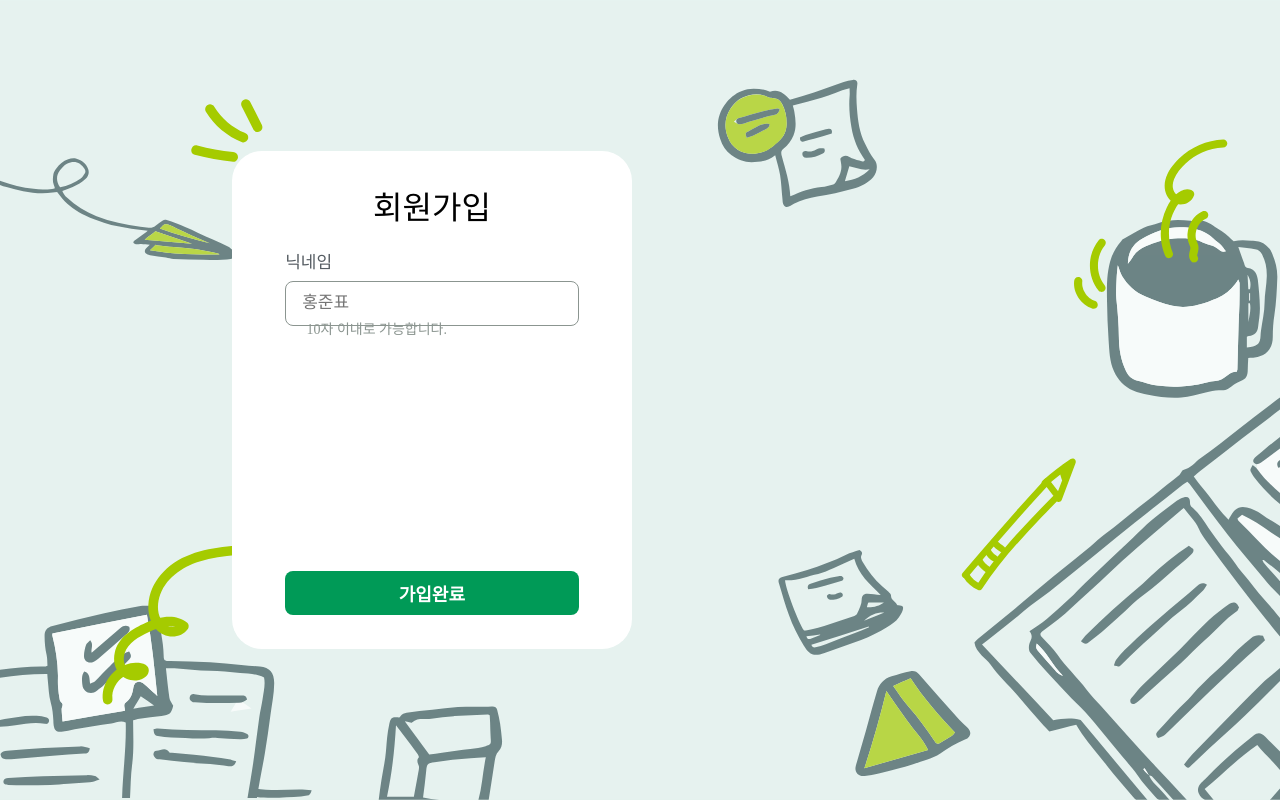
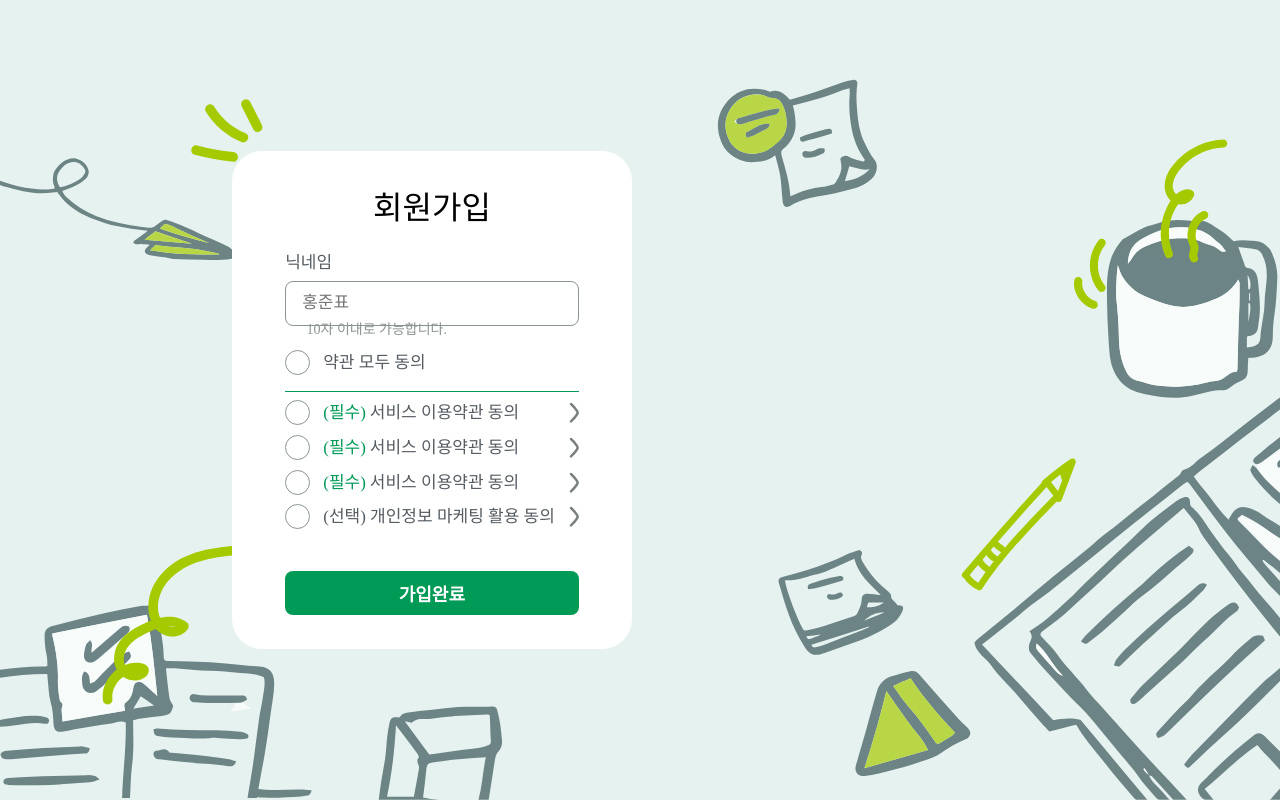
Before and after one commit to chohyundon/waffle-hyungdonless-frontEnd, a React (Vite) app: page /signup/step3 in a window 1280 px wide. Built offline with nearby package versions, Linux system fonts and the light colour scheme; no server answers; a web font is replaced by a local one.

Commit message:
Feat : 회원가입 form 수정(Donny: 1월 24일 21시30분)

```diff
--- a/src/components/SignUp/SignUpFormSecondStep.tsx
+++ b/src/components/SignUp/SignUpFormSecondStep.tsx
@@ -6,7 +6,7 @@ export function SignUpFormSecondStep() {
     <main className={styles.secondStepContainer}>
       <h1 className={styles.title}>회원가입</h1>
       <SignUpSecondForm/>
-      <SignUpStep/>
+      <SignUpStep label={'본인인증'} number={2}/>
     </main>
   )
 }
--- a/src/components/SignUp/SignUpFormThirdStep.tsx
+++ b/src/components/SignUp/SignUpFormThirdStep.tsx
@@ -1,11 +1,37 @@
 import {SignUpThirdForm} from "../index.ts";
 import styles from './SignUpThirdForm.module.css'
+import Circle from '../../assets/circle.svg'
+import rightButton from '../../assets/rightButton.svg'
 
 export function SignUpFormThirdStep() {
   return (
     <main className={styles.mainContainer}>
       <h1 className={styles.title}>회원가입</h1>
-      <SignUpThirdForm />
+      <SignUpThirdForm/>
+      <div className={styles.checkContainer}>
+        <img src={Circle} alt={'확인 체크'}/>
+        <span className={styles.fonts}>약관 모두 동의</span>
+      </div>
+      <div className={styles.bottomCheckContainer}>
+        <img src={Circle} alt={'확인 체크'}/>
+        <span className={styles.fonts}><p className={styles.boldFonts}>(필수)</p>  서비스 이용약관 동의</span>
+        <img src={rightButton} alt="rightButton" className={styles.icon}/>
+      </div>
+      <div className={styles.bottomCheckContainer1}>
+        <img src={Circle} alt={'확인 체크'}/>
+        <span className={styles.fonts}><p className={styles.boldFonts}>(필수)</p>  서비스 이용약관 동의</span>
+        <img src={rightButton} alt="rightButton" className={styles.icon}/>
+      </div>
+      <div className={styles.bottomCheckContainer2}>
+        <img src={Circle} alt={'확인 체크'}/>
+        <span className={styles.fonts}><p className={styles.boldFonts}>(필수)</p> 서비스 이용약관 동의</span>
+        <img src={rightButton} alt="rightButton" className={styles.icon}/>
+      </div>
+      <div className={styles.bottomCheckContainer3}>
+        <img src={Circle} alt={'확인 체크'}/>
+        <span className={styles.fonts}>(선택) 개인정보 마케팅 활용 동의</span>
+        <img src={rightButton} alt="rightButton" className={styles.icon}/>
+      </div>
     </main>
   )
 }
--- a/src/components/SignUp/SignUpStep.tsx
+++ b/src/components/SignUp/SignUpStep.tsx
@@ -1,8 +1,12 @@
 import signUpProcedure from '../../assets/signUpProcedure.svg';
 import noneSignUpProcedure from '../../assets/noneSignUpProcedure.svg';
 import styles from './SginUp.module.css'
+import {useLocation} from "react-router";
 
 export const SignUpStep = () => {
+
+  const location = useLocation();
+  console.log(location);
   const repeatImages = Array(3).fill(noneSignUpProcedure);
 
   return (
--- a/src/components/SignUp/SignUpThirdForm.module.css
+++ b/src/components/SignUp/SignUpThirdForm.module.css
@@ -142,3 +142,8 @@
 .boldFonts{
   color: var(--color-main-green);
 }
+
+.icon{
+  position: absolute;
+  right: 0;
+}
```
Also changed, not shown: src/assets/rightButton.svg (added).
